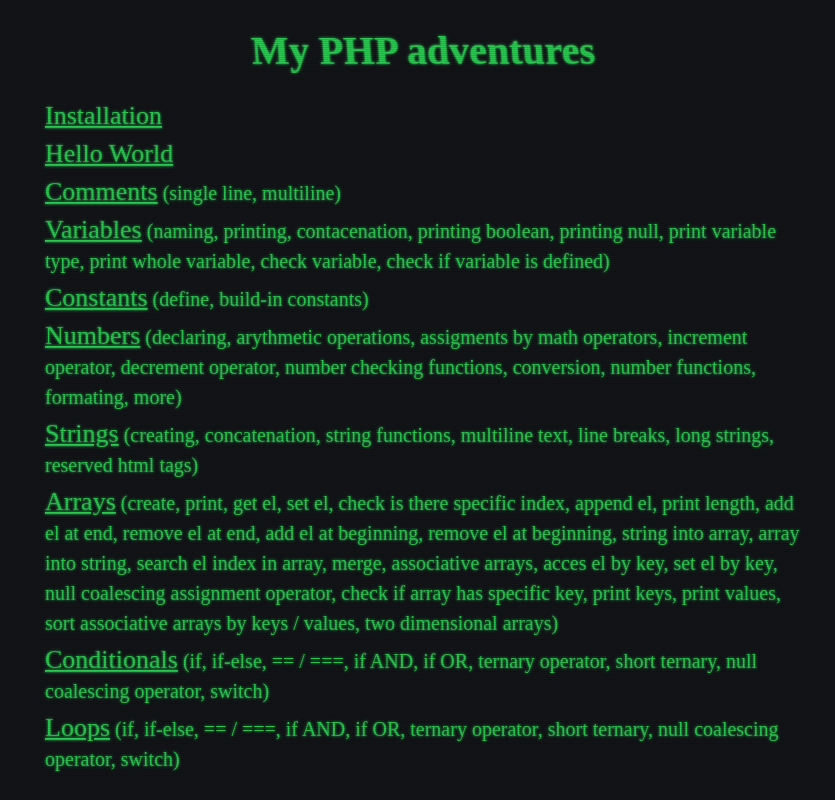
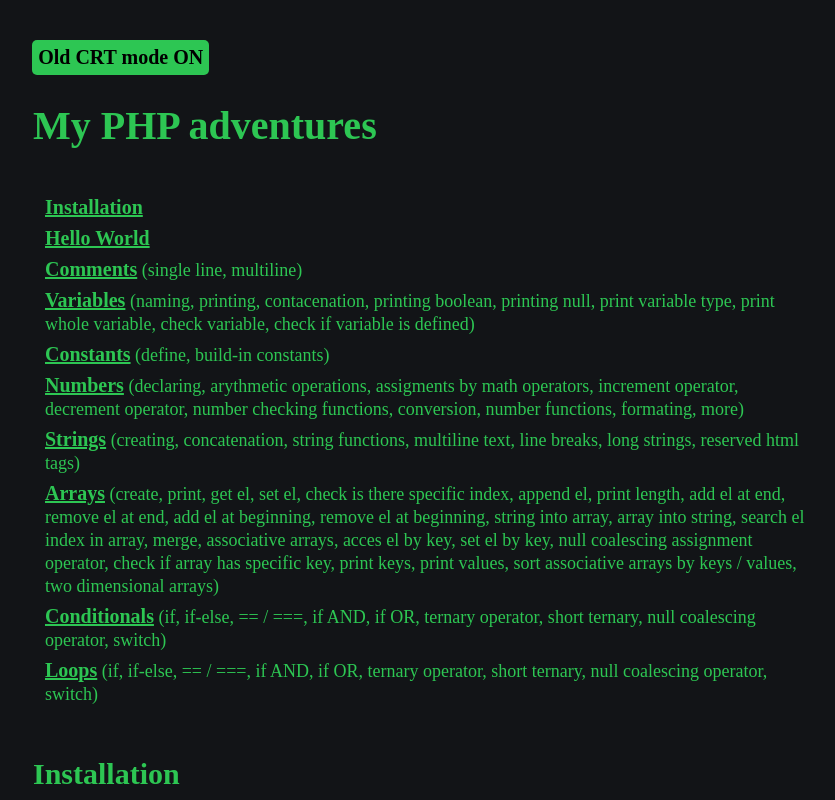
Before and after one commit to DabTheMatt/divas, a React (Create React App) app: page / in a window 1280 px wide. Shown: the top 800 px of the page, without its empty margins (211-1046 px from the left). Built offline with nearby package versions, Linux system fonts and the light colour scheme.

Commit message:
old crt mode

```diff
--- a/src/App.css
+++ b/src/App.css
@@ -13,7 +13,7 @@
   color: #2dc653;
   height: 100%;
   position: relative;
-  text-shadow: 0 0 3px #2dc653;
+
 }
 
 
@@ -28,9 +28,14 @@
     transform: translate(0,0) skew(4deg);
   }
 }
+.flick {
+  text-shadow: 0 0 2px #2dc653;
+  position: relative;
+}
 
-body:before {
+.flick:before {
   animation: example 0.1s linear infinite;
+
   height: 100%;
   content: " ";
   display: block;
@@ -79,16 +84,18 @@
 
 h1, h2, h3 {
   margin-left: -0.6rem;
-  animation: glitch 0.2s linear infinite;
+
 }
 
 li {
-  font-size: 1.3rem;
-  margin-bottom: 0.4rem;;
+  font-size: 1rem;
+  margin-bottom: 0.4rem;
+  font-weight: 600;
 }
 
 .subLinks {
-  font-size: 1rem;
+  font-size: 0.9rem;
+  font-weight: 300;
 }
 
 ul {
@@ -99,3 +106,21 @@
 .tab {
   padding-left: 2rem;
 }
+
+button {
+  margin-left: 19vw;
+  margin-top: 2rem;
+  background: #2dc653;
+  color: black;
+  border: none;
+  padding: 0.3rem;
+  font-size: 1rem;
+  border-radius: 5px;
+  font-family: 'Bitter', serif;
+  font-weight: 600;
+}
+
+.invert {
+  background: black;
+  color: #2dc653;
+}
--- a/src/App.js
+++ b/src/App.js
@@ -2,20 +2,59 @@
 import Main from "./components/Main"
 import styled from "styled-components";
 
+import React, { Component } from 'react';
+
+class App extends Component {
+  state = {
+    crt: false,
+    crtClass: "",
+    btn: "ON",
+    bcg: "#2dc653"
+  }
+
+  handleCRT = () => {
+    if (this.state.crt) {
+      this.setState({
+        crt: !this.state.crt,
+        crtClass: "",
+        btn: "OFF",
+        bcg: "#2dff53"
+      })
+    } else {
+      this.setState({
+        crt: !this.state.crt,
+        crtClass: "flick",
+        btn: "ON",
+        bcg: "#2dc653"
+      })
+    }
+
+    console.log('class', this.state.crtClass);
+  }
 
 
-function App() {
-  return (
-    <inAppWrapper>
-    <Main />
+  render() {
+    return (
+      <inAppWrapper>
 
-    </inAppWrapper>
-  );
+        <div className={this.state.crtClass}>
+        <button onClick={this.handleCRT} style={{background: this.state.bcg}}>Old CRT mode {this.state.btn}</button>
+      <Main />
+      </div>
+      </inAppWrapper>
+    );
+}
+
 }
 
 
 export const inAppWrapper = styled.div`
 width: 60%;
 margin: 0 auto;
+button {
+  padding: 2rem;
+  margin-left: 5rem;
+}
+
 `;
 export default App;
--- a/src/components/Main.js
+++ b/src/components/Main.js
@@ -11,10 +11,14 @@
 import Loops from "./Loops";
 
 class Main extends Component {
+
+
+
   render() {
     return (
       <MainWrapper>
-        <div className="crt">
+
+
         <h1>My PHP adventures</h1>
         <ul>
           <a href="#installation">
@@ -46,7 +50,7 @@
         <Conditionals />
         <Loops />
 
-        </div>
+
       </MainWrapper>
     );
   }
```
